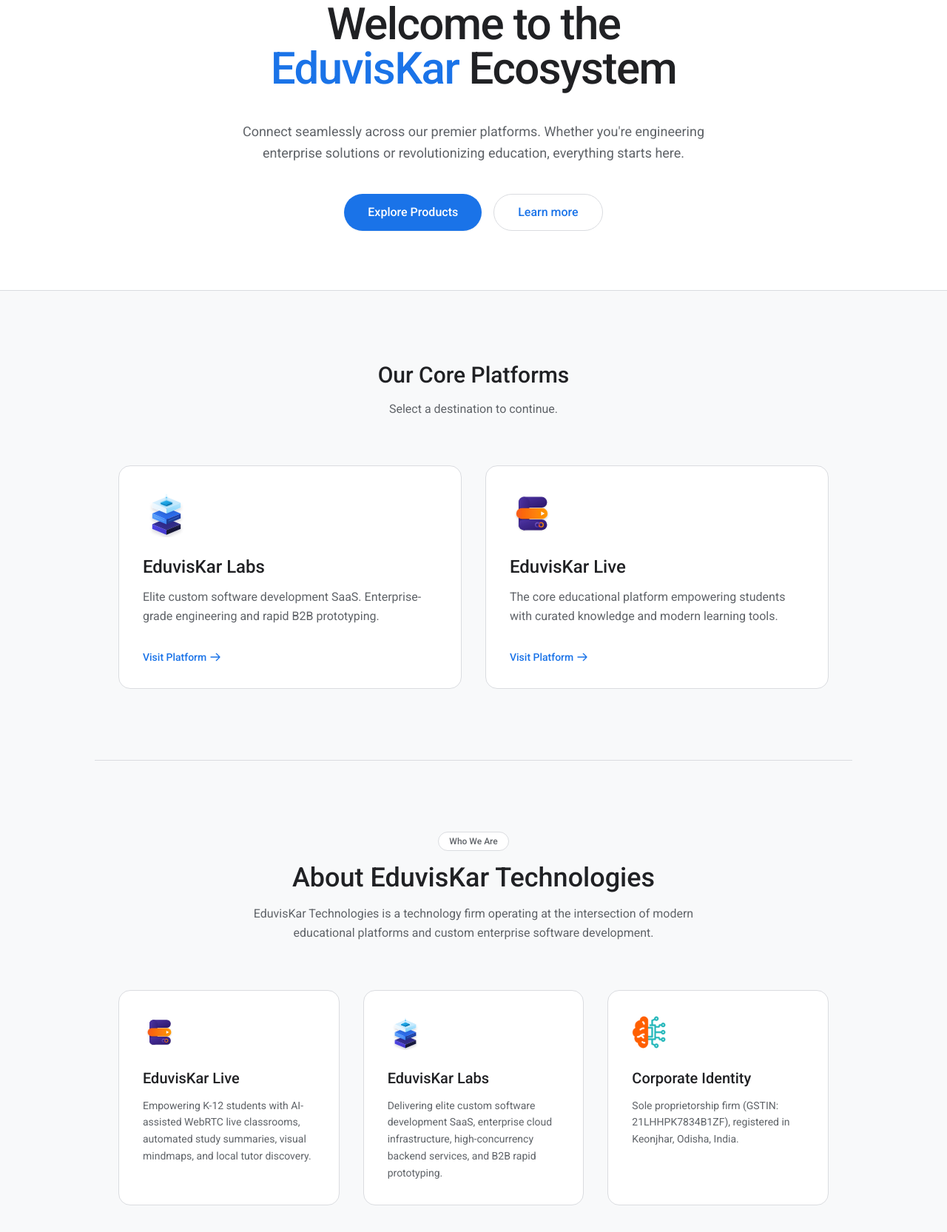
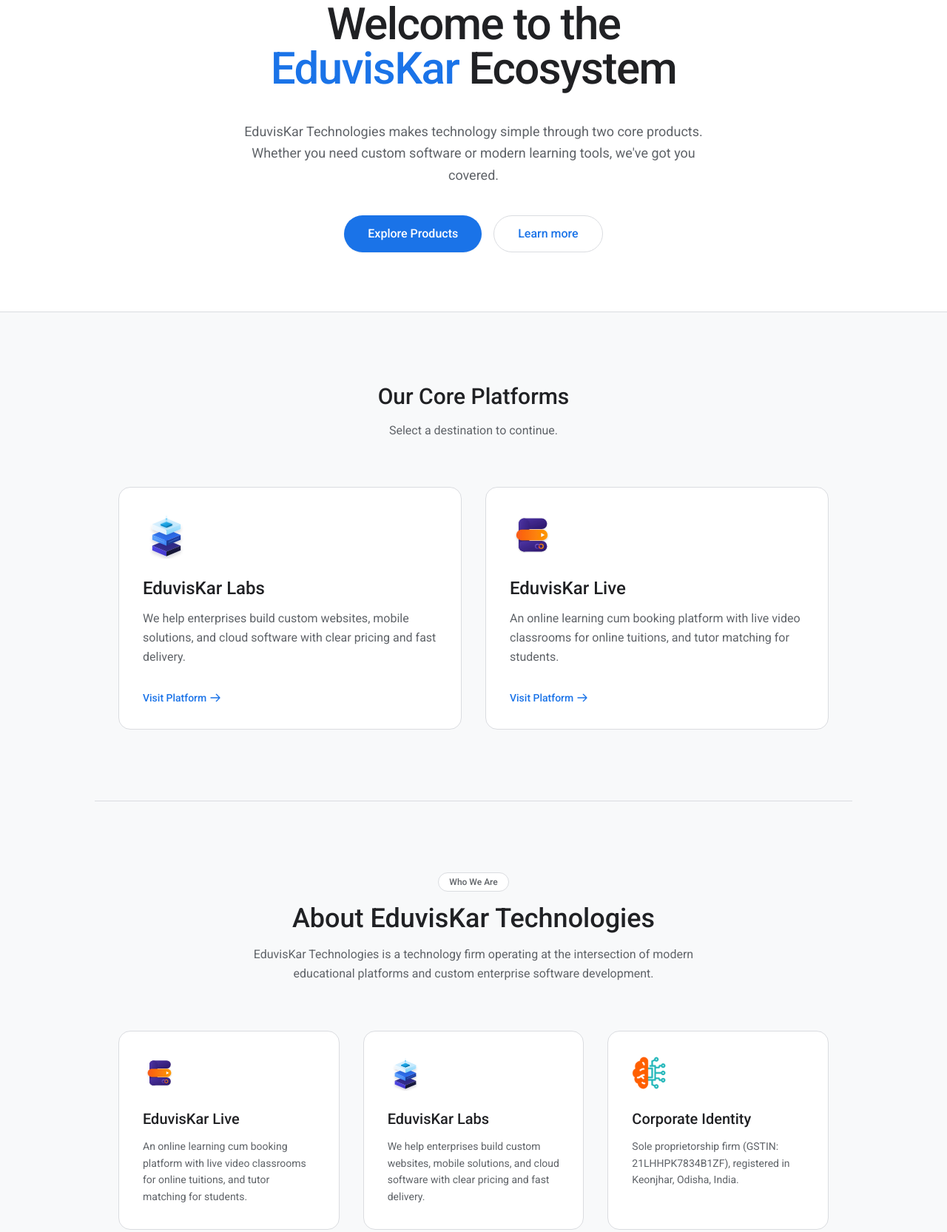
Before and after one commit to Satwik-Kar/EduvisKar-Technologies, a website with bundled scripts: page index.html in a window 1280 px wide. Shown: the part 187-1852 px from the top of the page at 74% size. Built offline with nearby package versions, Linux system fonts and the light colour scheme.

Commit message:
refactor: update product descriptions and marketing copy for improved clarity and messaging

```diff
--- a/assets/js/components/products.js
+++ b/assets/js/components/products.js
@@ -5,7 +5,7 @@
 export const productsData = [
     {
         title: 'EduvisKar Labs',
-        description: 'Elite custom software development SaaS. Enterprise-grade engineering and rapid B2B prototyping.',
+        description: 'We help enterprises build custom websites, mobile solutions, and cloud software with clear pricing and fast delivery.',
         icon: '<img src="assets/img/logo_labs_light.svg" class="w-16 h-16 object-contain block dark:hidden" alt="EduvisKar Labs"><img src="assets/img/logo_labs_dark.svg" class="w-16 h-16 object-contain hidden dark:block" alt="EduvisKar Labs">',
         link: 'https://labs.eduviskar.com',
         color: '',
@@ -13,7 +13,7 @@
     },
     {
         title: 'EduvisKar Live',
-        description: 'The core educational platform empowering students with curated knowledge and modern learning tools.',
+        description: 'An online learning cum booking platform with live video classrooms for online tuitions, and tutor matching for students.',
         icon: '<img src="assets/img/eduviskar_live_logo.svg" class="w-16 h-16 object-contain" alt="EduvisKar Live">',
         link: 'https://live.eduviskar.com',
         color: '',
--- a/index.html
+++ b/index.html
@@ -71,7 +71,7 @@
             "url": "https://labs.eduviskar.com",
             "applicationCategory": "BusinessApplication",
             "operatingSystem": "All",
-            "description": "Elite custom software development SaaS. Enterprise-grade engineering and rapid B2B prototyping."
+            "description": "We help enterprises build custom websites, mobile solutions, and cloud software with clear pricing and fast delivery."
         },
         {
             "@context": "https://schema.org",
@@ -80,7 +80,7 @@
             "url": "https://live.eduviskar.com",
             "applicationCategory": "EducationalApplication",
             "operatingSystem": "All",
-            "description": "The core educational platform empowering students with curated knowledge and modern learning tools."
+            "description": "An online learning cum booking platform with live video classrooms for online tuitions, and tutor matching for students."
         }
     ]
     </script>
@@ -104,8 +104,7 @@
 
         <p
             class="mt-4 max-w-2xl text-lg text-google-textLightSecondary dark:text-google-textDarkSecondary mb-10 mx-auto leading-relaxed">
-            Connect seamlessly across our premier platforms. Whether you're engineering enterprise solutions or
-            revolutionizing education, everything starts here.
+            EduvisKar Technologies makes technology simple through two core products. Whether you need custom software or modern learning tools, we've got you covered.
         </p>
 
         <div class="flex flex-col sm:flex-row gap-4 justify-center">
@@ -161,8 +160,7 @@
                         EduvisKar Live</h3>
                     <p
                         class="text-sm text-google-textLightSecondary dark:text-google-textDarkSecondary leading-relaxed">
-                        Empowering K-12 students with AI-assisted WebRTC live classrooms, automated study summaries,
-                        visual mindmaps, and local tutor discovery.
+                        An online learning cum booking platform with live video classrooms for online tuitions, and tutor matching for students.
                     </p>
                 </div>
 
@@ -178,8 +176,7 @@
                         EduvisKar Labs</h3>
                     <p
                         class="text-sm text-google-textLightSecondary dark:text-google-textDarkSecondary leading-relaxed">
-                        Delivering elite custom software development SaaS, enterprise cloud infrastructure,
-                        high-concurrency backend services, and B2B rapid prototyping.
+                        We help enterprises build custom websites, mobile solutions, and cloud software with clear pricing and fast delivery.
                     </p>
                 </div>
 
```
